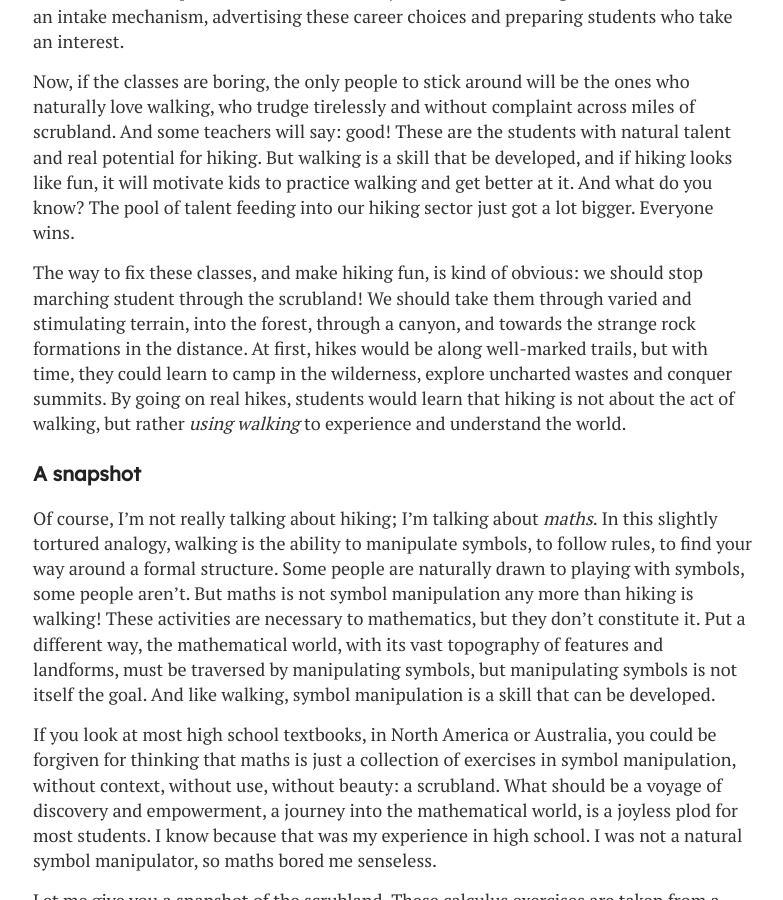
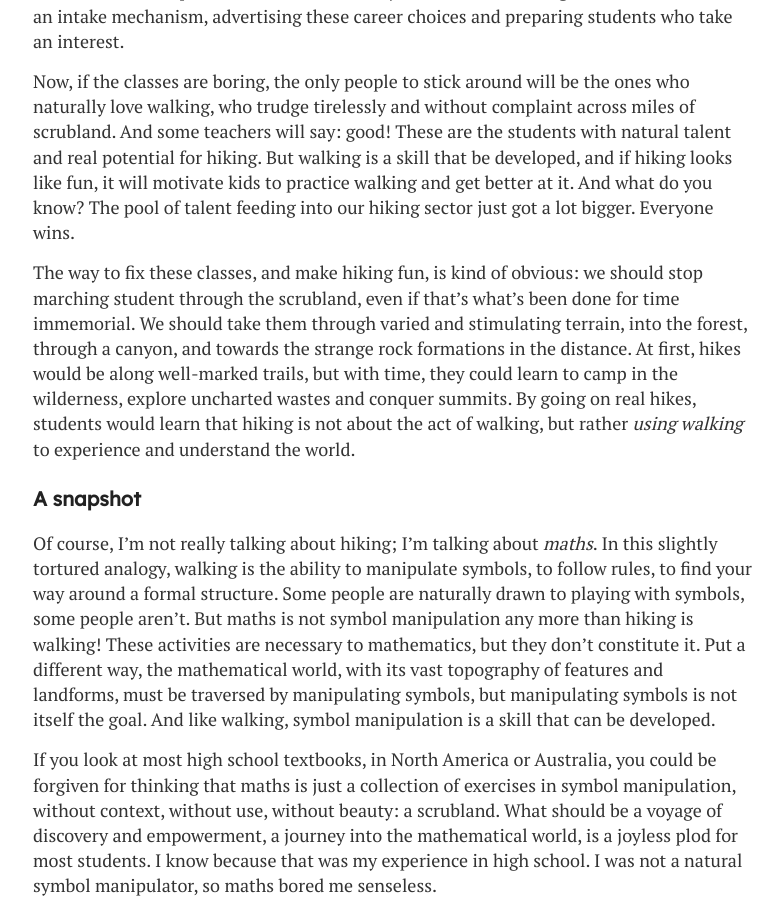
Before and after one commit to hapax/hapax.github.io, a Jekyll site: the page built from assets/teaching.md, in a window 1280 px wide and 900 px high, scrolled down 1350 px. Shown: the whole window, without its empty margins (247-1030 px from the left). Built offline with Jekyll 4.4.1, drawn with Linux system fonts in a browser that asks for light colours; our own code applies the rules of GitHub Pages for plain Markdown files; formulas are drawn with MathJax 3; a script that is not in the unit is left out.

Commit message:
Update teaching.md

```diff
--- a/assets/teaching.md
+++ b/assets/teaching.md
@@ -74,7 +74,8 @@ sector just got a lot bigger.
 Everyone wins.
 
 The way to fix these classes, and make hiking fun, is kind of obvious:
-we should stop marching student through the scrubland!
+we should stop marching student through the scrubland, even if that's
+what's been done for time immemorial.
 We should take them through varied and stimulating terrain, into the
 forest, through a canyon, and towards
 the strange rock formations in the distance.
```
